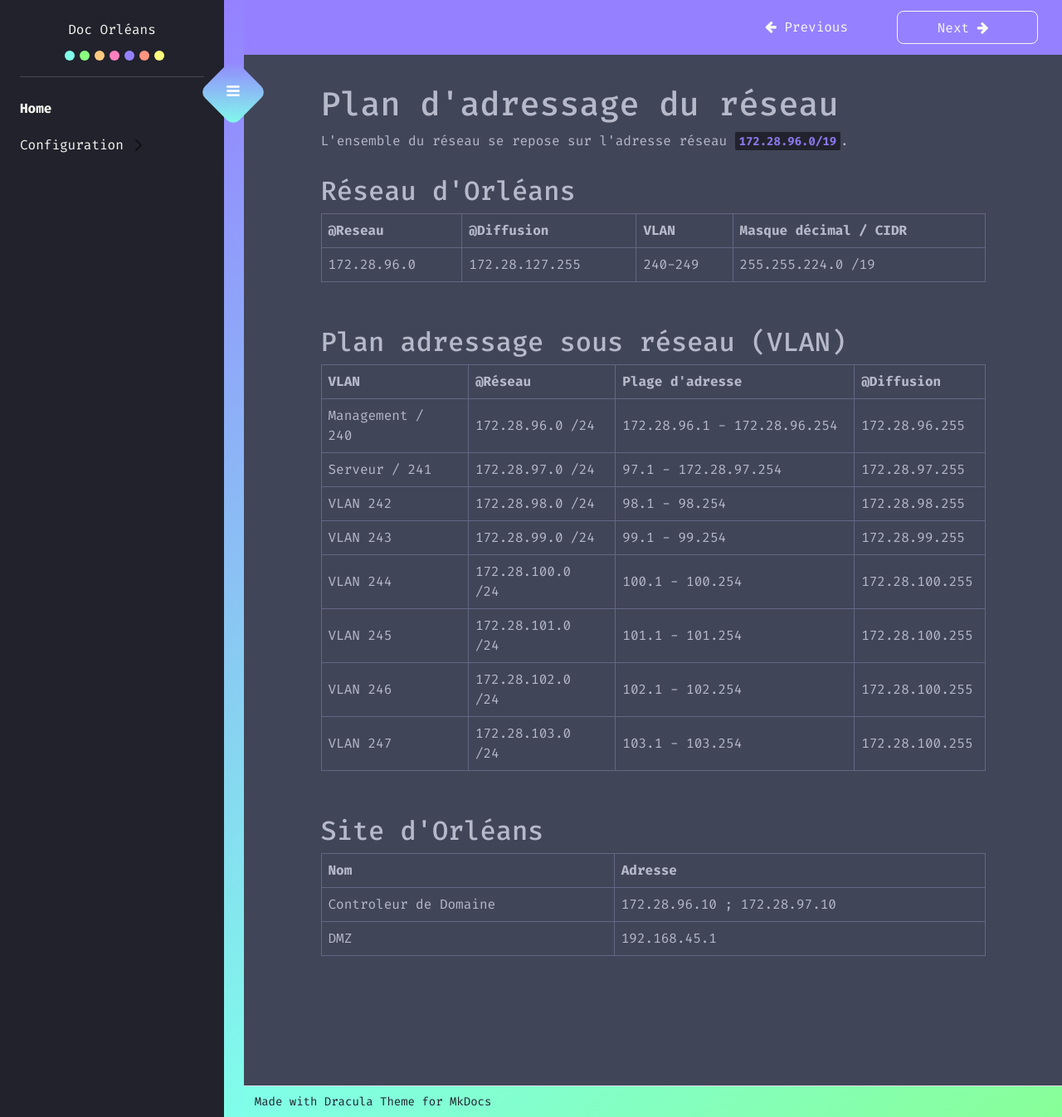
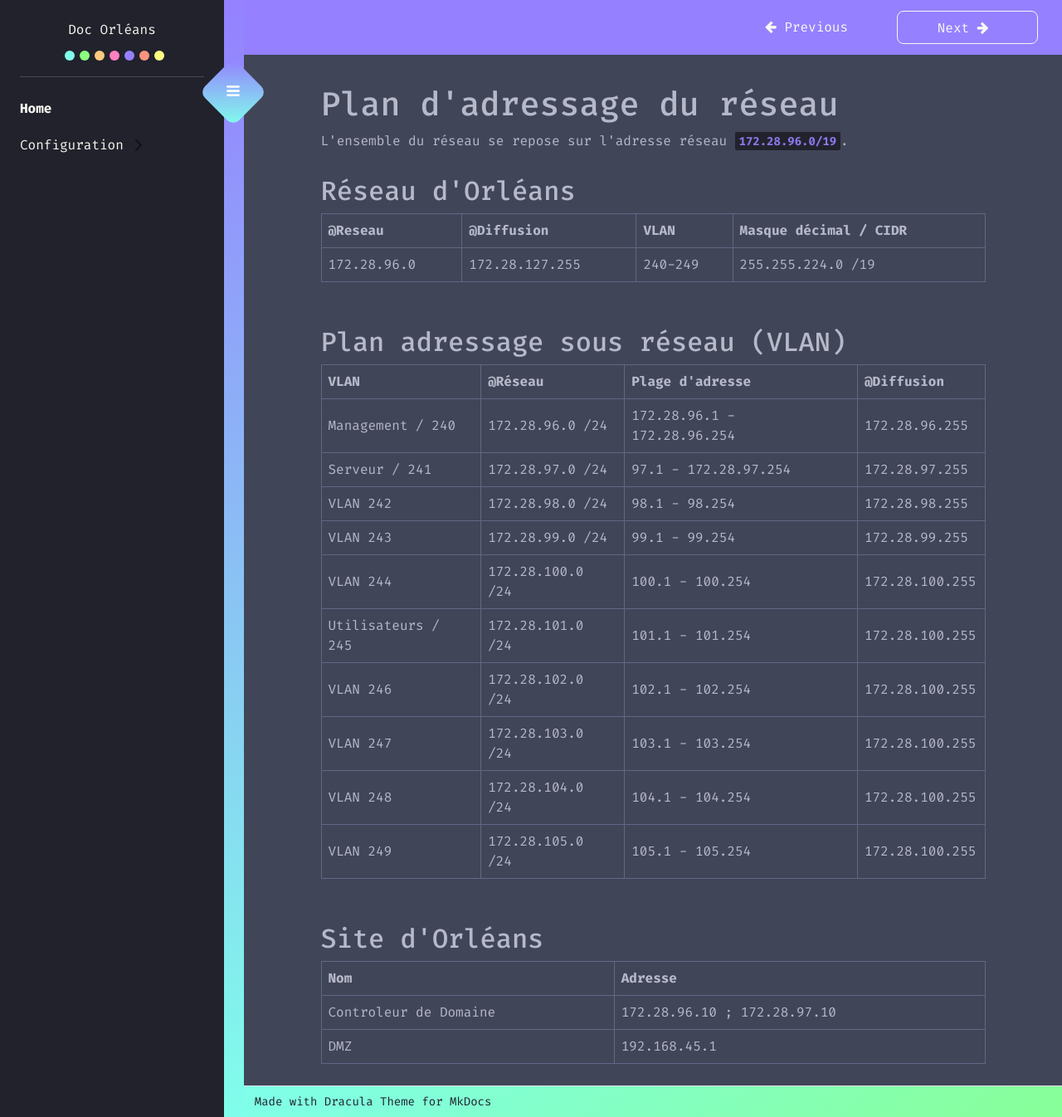
Before and after one commit to eRaETatsuya/OrleansSIO.github.io, an MkDocs documentation site: the page built from docs/index.md, in a window 1280 px wide and 1346 px high. Shown: the whole window at 83% size. Built offline with MkDocs 1.6.1 and Material for MkDocs 9.7.7, drawn with Linux system fonts in a browser that asks for light colours.

Commit message:
Update index.md

```diff
--- a/docs/index.md
+++ b/docs/index.md
@@ -16,12 +16,14 @@
 |-----------|---------|-----------------|-----------|
 |Management / 240|172.28.96.0 /24| 172.28.96.1 - 172.28.96.254 | 172.28.96.255|
 |  Serveur / 241 | 172.28.97.0 /24| 97.1 - 172.28.97.254 |172.28.97.255|
-|  VLAN 242 |   172.28.98.0 /24 | 98.1 - 98.254 |172.28.98.255|
+|  VLAN 242 |  172.28.98.0 /24 | 98.1 - 98.254 |172.28.98.255|
 |  VLAN 243 |  172.28.99.0 /24 | 99.1 - 99.254 | 172.28.99.255 |
 |  VLAN 244 | 172.28.100.0 /24 | 100.1 - 100.254 | 172.28.100.255 |
-|  VLAN 245 | 172.28.101.0 /24 | 101.1 - 101.254 | 172.28.100.255 |
+|  Utilisateurs / 245 | 172.28.101.0 /24 | 101.1 - 101.254 | 172.28.100.255 |
 |  VLAN 246 | 172.28.102.0 /24 | 102.1 - 102.254 | 172.28.100.255 |
 |  VLAN 247 | 172.28.103.0 /24 | 103.1 - 103.254 | 172.28.100.255 |
+|  VLAN 248| 172.28.104.0 /24 | 104.1 - 104.254 | 172.28.100.255 |
+|  VLAN 249 | 172.28.105.0 /24 | 105.1 - 105.254 | 172.28.100.255 |
 
 </br>
 
```
